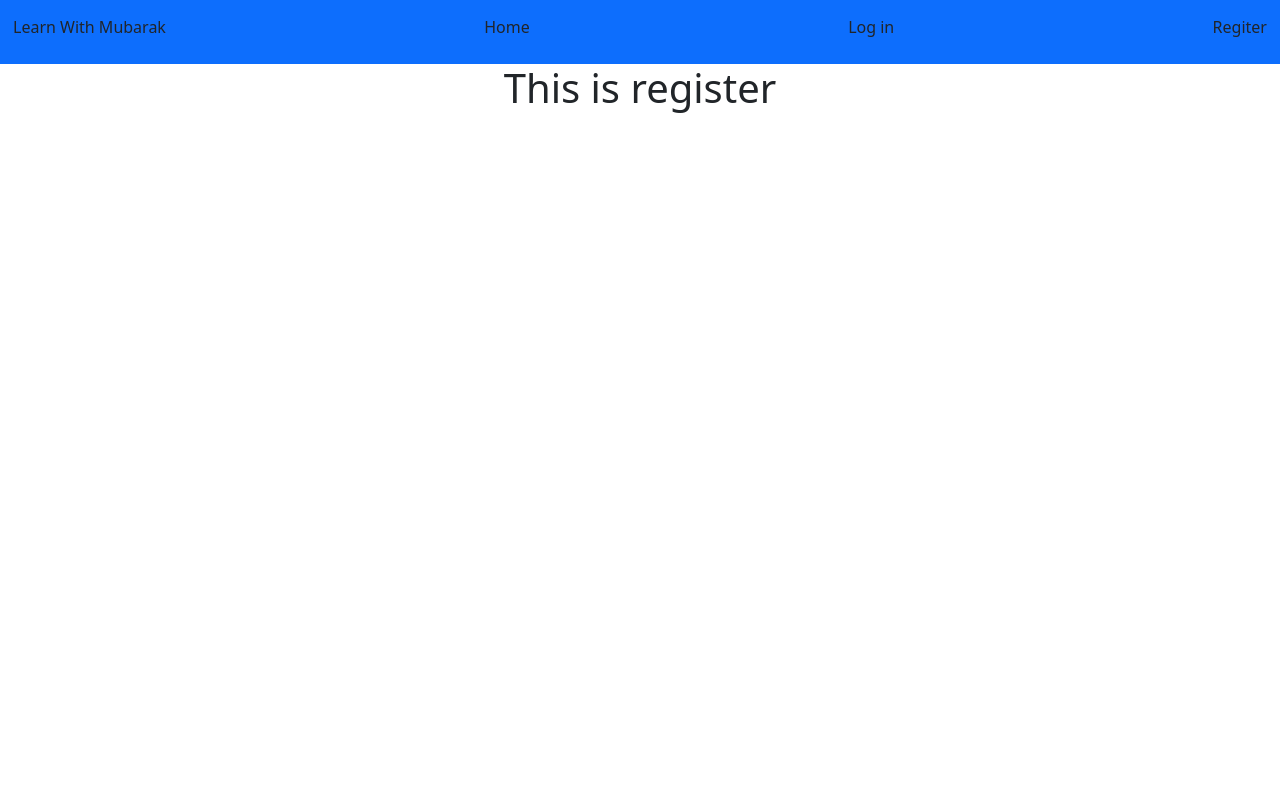
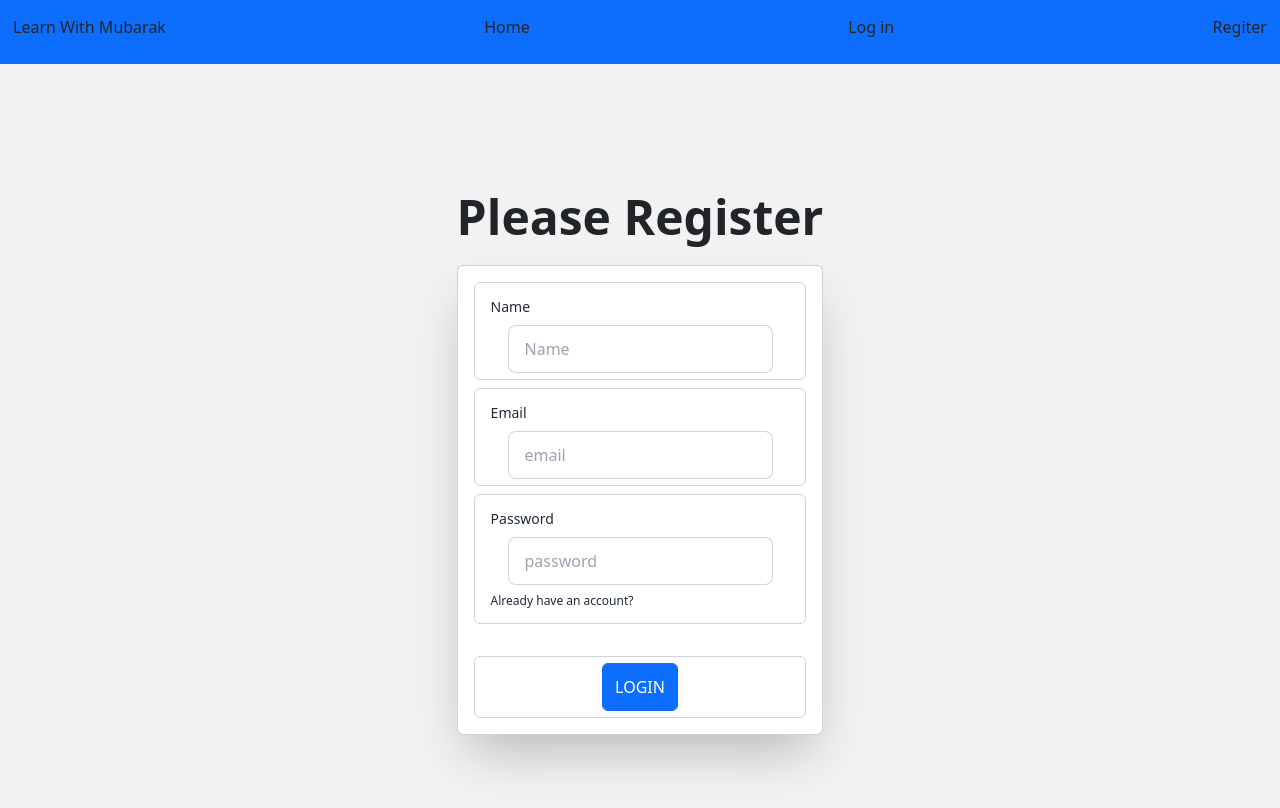
Before and after one commit to ICTMubarak/learning-platform-client-a10, a React (Create React App) app: page /register in a window 1280 px wide. Shown: the top 808 px of the page. Built offline with nearby package versions, Linux system fonts and the light colour scheme.

Commit message:
Added Register page

```diff
--- a/src/components/Header.js
+++ b/src/components/Header.js
@@ -1,10 +1,12 @@
 import React from 'react';
 import { Link } from 'react-router-dom';
+
 
 const Header = () => {
     return (
         <div>
                 <div className="navbar bg-primary text-primary-content">
+
                      <Link to='/' className="btn btn-ghost normal-case text-xl">Learn With Mubarak</Link>
                      <Link className="btn btn-ghost normal-case text-xl" to='/'>Home</Link>
                      <Link className="btn btn-ghost normal-case text-xl" to='/login'>Log in</Link>
--- a/src/components/Register.js
+++ b/src/components/Register.js
@@ -1,11 +1,49 @@
 import React from 'react';
+import { Link } from 'react-router-dom';
 
 const Register = () => {
     return (
         <div>
-            <h1>This is register</h1>
-        </div>
-    );
+        <div className="hero min-h-screen bg-base-200">
+<div className="hero-content flex-col">
+<div className="text-center lg:text-left">
+  <h1 className="text-5xl font-bold">Please Register</h1>
+</div>
+<form className="card flex-shrink-0 w-full max-w-sm shadow-2xl bg-base-100">
+  <div className="card-body">
+    <div className="form-control">
+      <label className="label">
+        <span className="label-text">Name</span>
+      </label>
+      <input type="text" name="name" placeholder="Name" className="input input-bordered" required />
+    </div>
+
+    <div className="form-control">
+      <label className="label">
+        <span className="label-text">Email</span>
+      </label>
+      <input type="email" name="email" placeholder="email" className="input input-bordered" required />
+    </div>
+
+    <div className="form-control">
+      <label className="label">
+        <span className="label-text">Password</span>
+      </label>
+      <input type="password" name="password" placeholder="password" className="input input-bordered" required />
+      <label className="label">
+
+        <Link to='/login' className="label-text-alt link link-hover">Already have an account?</Link>
+      </label>
+    </div>
+    <div className="form-control mt-6">
+      <button className="btn btn-primary">Login</button>
+    </div>
+  </div>
+</form>
+</div>
+</div>
+    </div>
+);
 };
 
 export default Register;
```
